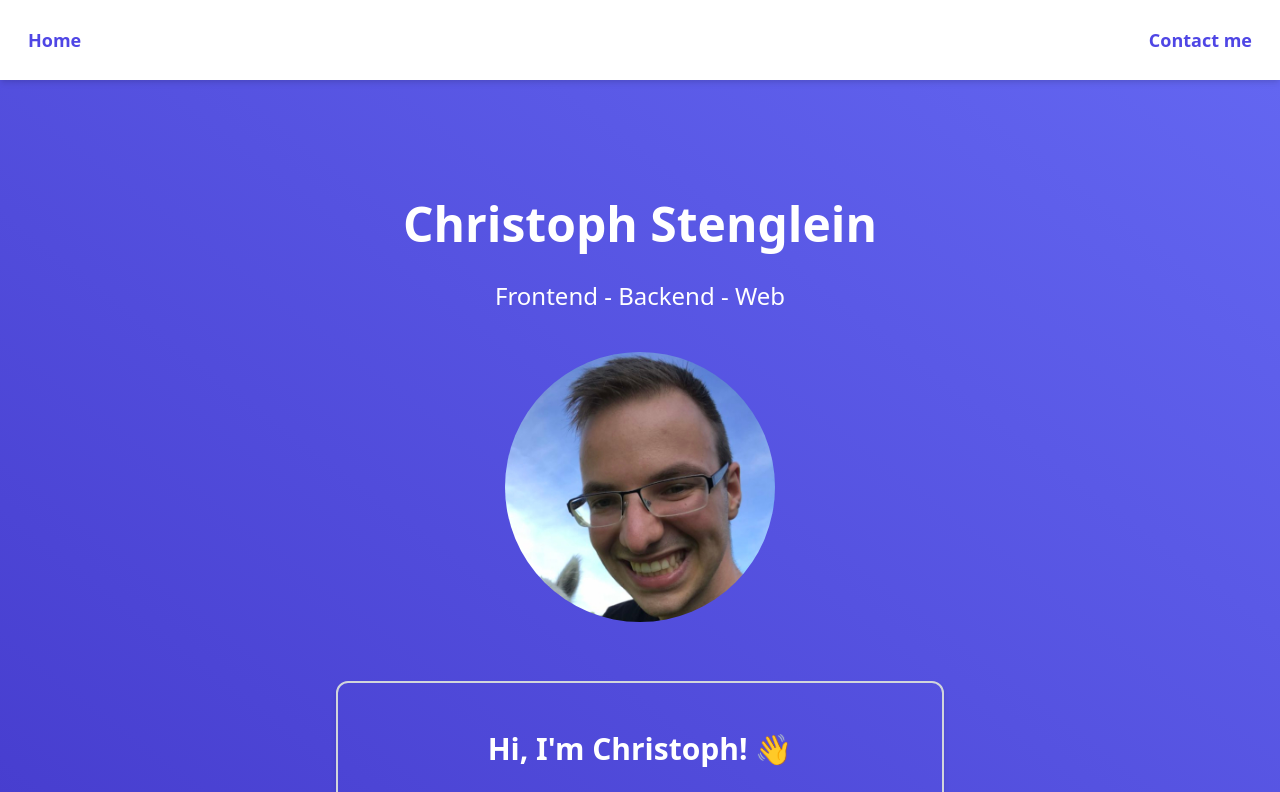
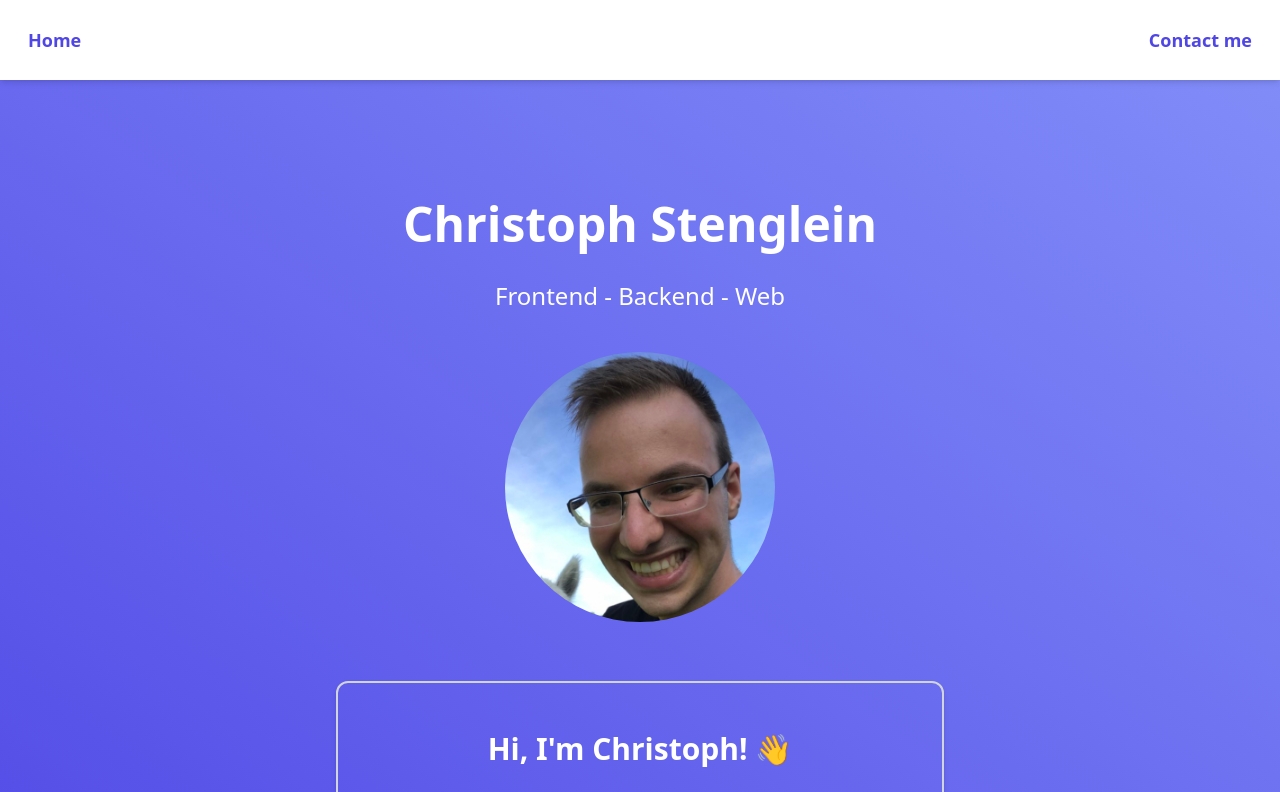
Before and after one commit to forsti0506/cstenglein.com, a Next.js app: page / in a window 1280 px wide. Shown: the top 792 px of the page. Built offline with nearby package versions, Linux system fonts and the light colour scheme.

Commit message:
change bg colors for hero section

```diff
--- a/components/home-page/Hero.tsx
+++ b/components/home-page/Hero.tsx
@@ -4,7 +4,7 @@ import Intro from './Intro';
 
 const Hero: FC = () => {
   return (
-    <section className='content-container flex justify-center pt-10 text-center text-white bg-gradient-to-tr from-indigo-700 to-indigo-500'>
+    <section className='content-container flex justify-center pt-10 text-center text-white bg-gradient-to-tr from-indigo-600 to-indigo-400'>
       <div className='container mt-20'>
         <div className='flex flex-col items-center justify-center'>
           <h1 className='text-5xl font-extrabold mb-8'>Christoph Stenglein</h1>
```
